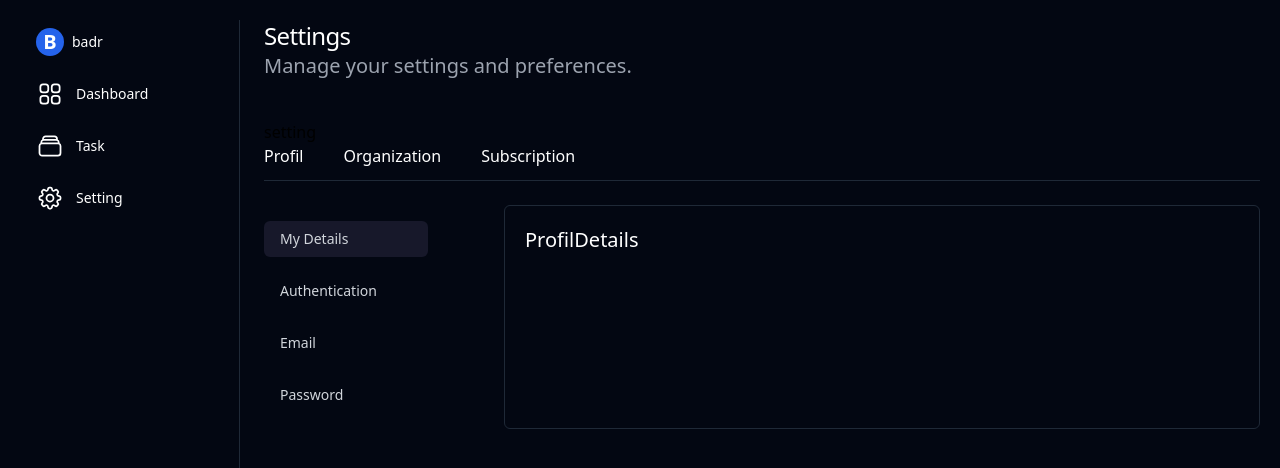
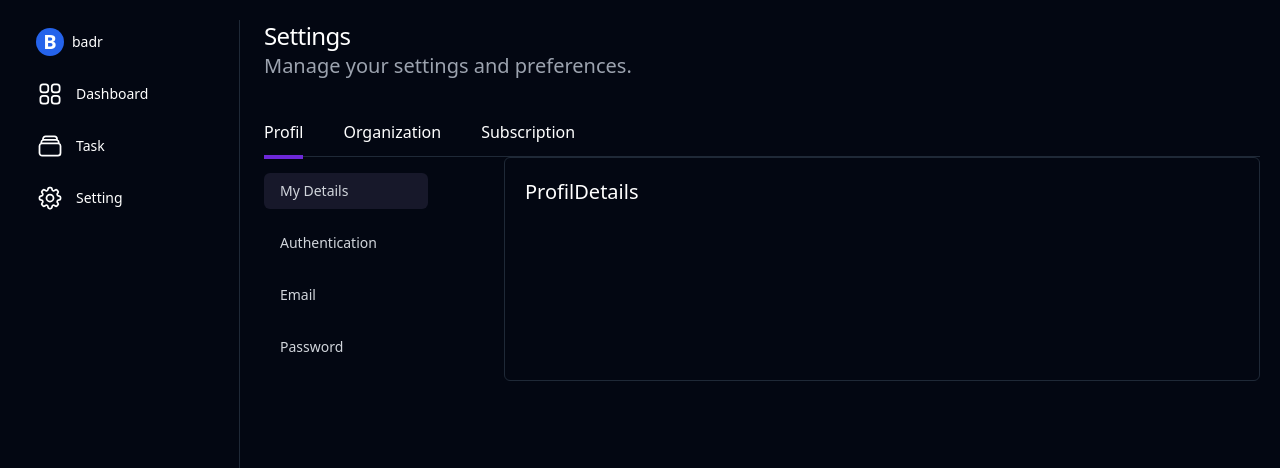
Before and after one commit to elghanbibadr/makerkit1, a React (Vite) app: page /dashboard/settings/profil/details in a window 1280 px wide. Shown: the top 468 px of the page. Built offline with nearby package versions, Linux system fonts and the light colour scheme.

Commit message:
add a border bottom to the ul on the setting page to target bewteen routes

```diff
--- a/src/pages/settings/SettingLayout.jsx
+++ b/src/pages/settings/SettingLayout.jsx
@@ -1,18 +1,40 @@
-import { Outlet, Link } from "react-router-dom";
+import { Outlet, NavLink } from "react-router-dom";
 
 const SettingLayout = () => {
   return (
     <div>
-      <h1>setting</h1>
-      <ul className="text-white flex w-full justify-between  lg:justify-normal mb-6 border-accent1 border-b-[1px] pb-3   items-center gap-x-10">
-        <li className="text-[1rem] capitalize font-medium">
-          <Link to="profil">profil</Link>
+      <ul className="text-white flex w-full justify-between pb-3 lg:justify-normal  border-accent1 border-b-[1px]    items-center gap-x-10">
+        <li className="text-[1rem] capitalize font-medium ">
+          <NavLink
+            to="profil"
+            className={({ isActive }) =>
+              `pb-3  ${isActive ? " border-b-4 border-darkPink" : ""}`
+            }
+          >
+            profil
+          </NavLink>
         </li>
         <li className="text-[1rem] capitalize font-medium">
-          <Link to="organization">organization</Link>
+          <NavLink
+            to="organization"
+            className={({ isActive }) =>
+              `pb-3  ${isActive ? " border-b-4 border-darkPink" : ""}`
+            }
+            end
+          >
+            organization
+          </NavLink>
         </li>
         <li className="text-[1rem] capitalize font-medium">
-          <Link to="subscription">subscription</Link>
+          <NavLink
+            to="subscription"
+            className={({ isActive }) =>
+              `pb-3  ${isActive ? " border-b-4 border-darkPink" : ""}`
+            }
+            end
+          >
+            subscription
+          </NavLink>
         </li>
       </ul>
       <Outlet />
```
